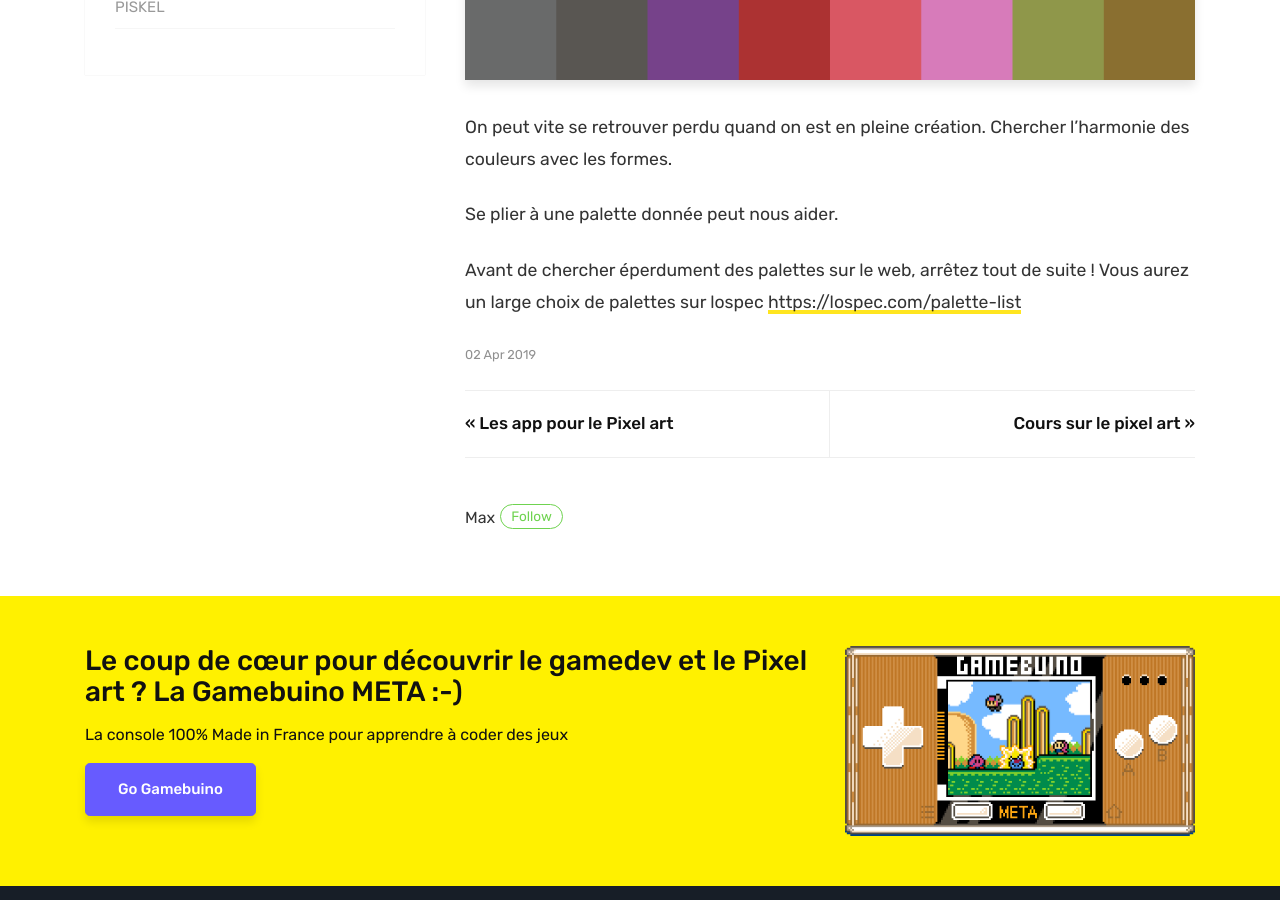
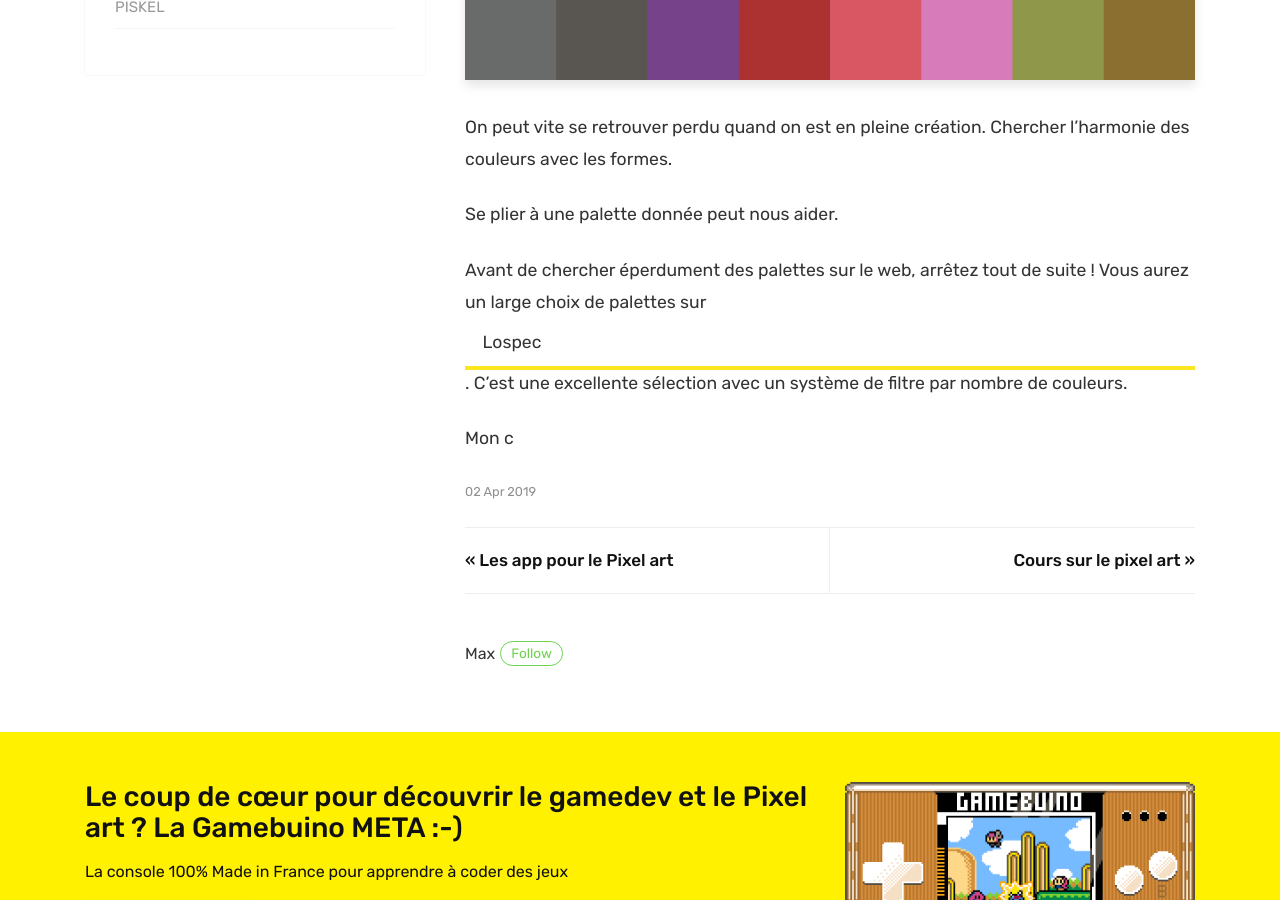
Before and after one commit to Maxibuino/PixBuino, a Jekyll site: the page built from _posts/2019-04-02-Les-palettes-de-couleurs.md, in a window 1280 px wide and 900 px high, scrolled down 626 px. Built offline with Jekyll 4.4.1, drawn with Linux system fonts in a browser that asks for light colours; comment, search, counter and statistics services are not loaded.

Commit message:
_posts/2019-04-02-Les-palettes-de-couleurs.md updated from https://stackedit.io/

```diff
--- a/_posts/2019-04-02-Les-palettes-de-couleurs.md
+++ b/_posts/2019-04-02-Les-palettes-de-couleurs.md
@@ -10,10 +10,11 @@
 
 Se plier à une palette donnée peut nous aider.
 
-Avant de chercher éperdument des palettes sur le web, arrêtez tout de suite ! Vous aurez un large choix de palettes sur lospec
-[https://lospec.com/palette-list](https://lospec.com/palette-list)
+Avant de chercher éperdument des palettes sur le web, arrêtez tout de suite ! Vous aurez un large choix de palettes sur  <a class="nav-link highlight" target="blank" href="https://lospec.com/palette-list">Lospec</a>. C'est une excellente sélection avec un système de filtre par nombre de couleurs.
+
+Mon c
 
 <!--stackedit_data:
-eyJoaXN0b3J5IjpbLTE4NjAyODk5NDksOTAzNTU5ODYyLC0zOT
+eyJoaXN0b3J5IjpbLTExOTIzMjQyMTAsOTAzNTU5ODYyLC0zOT
 Q0MTQ2NTIsMTk5MTAwNTUxNl19
 -->
```
